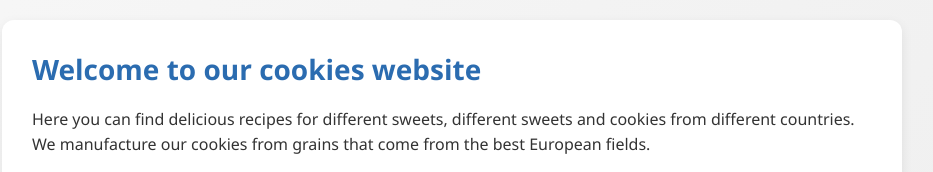
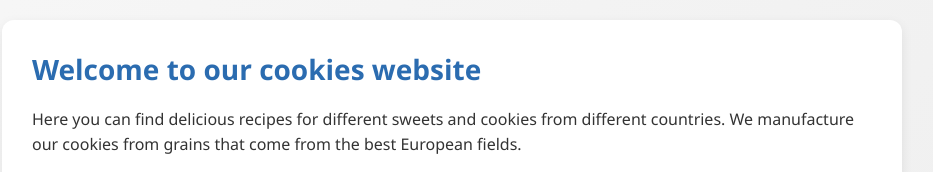
Before and after one commit to scriptism/My-Cookies-Website, a plain HTML site: page index.html in a window 1280 px wide. Shown: the top 172 px of the page, without its empty margins (188-1121 px from the left). Drawn offline with Linux system fonts and the light colour scheme.

Commit message:
changed paragraph text

```diff
--- a/index.html
+++ b/index.html
@@ -12,9 +12,9 @@
       <header>
         <h1>Welcome to our cookies website</h1>
         <p>
-          Here you can find delicious recipes for different sweets, different
-          sweets and cookies from different countries. We manufacture our
-          cookies from grains that come from the best European fields.
+          Here you can find delicious recipes for different sweets and cookies
+          from different countries. We manufacture our cookies from grains that
+          come from the best European fields.
         </p>
       </header>
 
```
